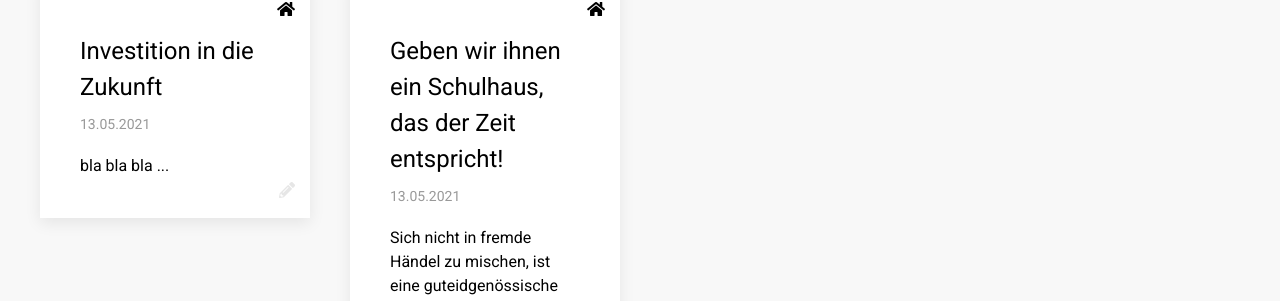
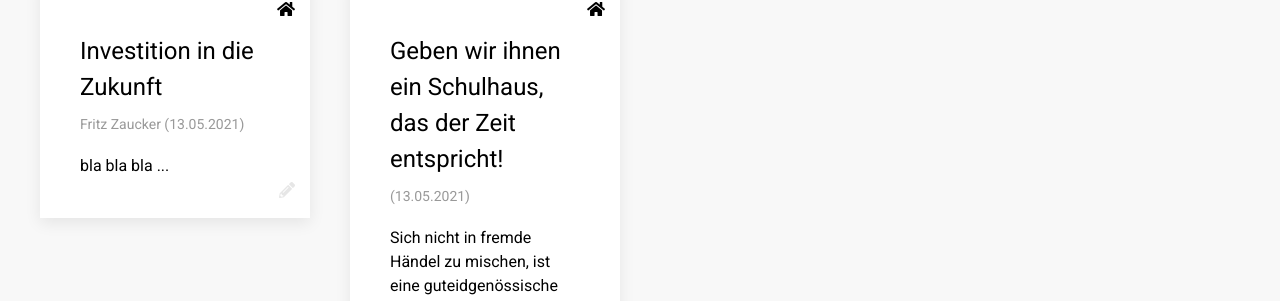
Before and after one commit to olten-jetzt/einstehen-f-r-olten, a Jekyll site: the page built from index.html, in a window 1280 px wide and 900 px high. Shown: the part 412-713 px from the top of the window. Built offline with Jekyll 4.4.1, drawn with Linux system fonts in a browser that asks for light colours; nearby versions of some CDN libraries.

Commit message:
Add name

```diff
--- a/index.html
+++ b/index.html
@@ -44,7 +44,7 @@ layout: mosaic
           <a href="{{ link.href }}" class="uk-link-reset" target="_blank">
             <div class="uk-card-body">
               <div class="uk-text-large uk-margin-small-top">{{ link.titl }}</div>
-              <div class="uk-text-meta uk-margin-small-top uk-margin-bottom">{{ link.date | date: "%d.%m.%Y" }}</div>
+              <div class="uk-text-meta uk-margin-small-top  uk-margin-bottom">{{ link.name }} ({{ link.date | date: "%d.%m.%Y" }})</div>
               <div>{{ link.desc }}</div>
             </div>
             <div class="uk-position-top-right uk-padding-small">
```
